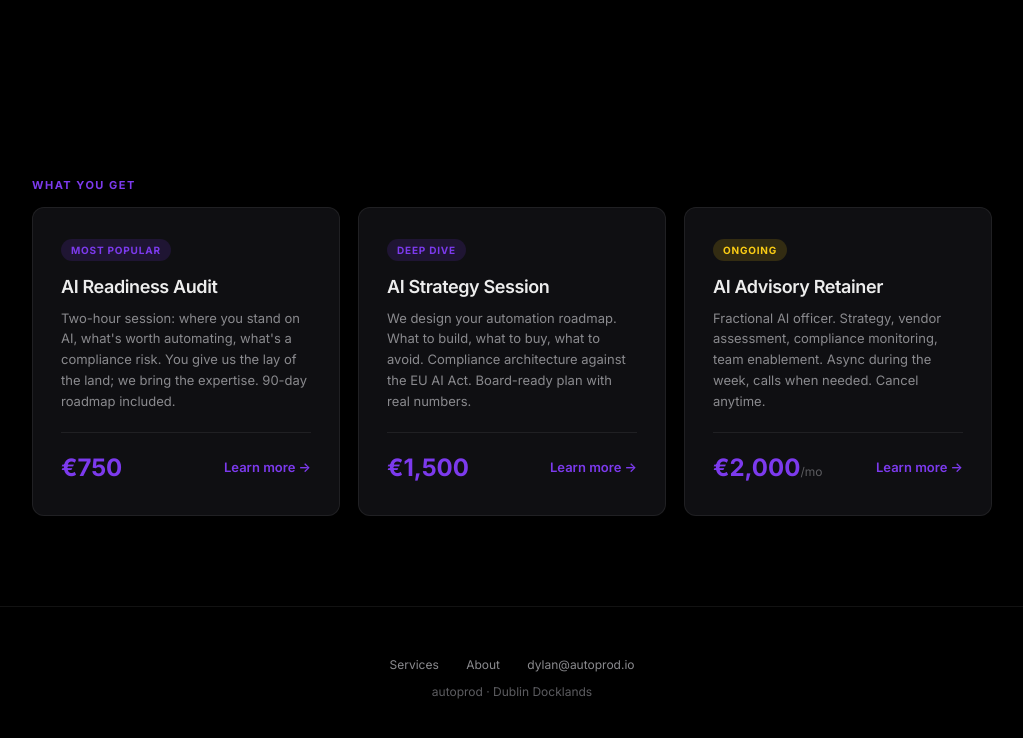
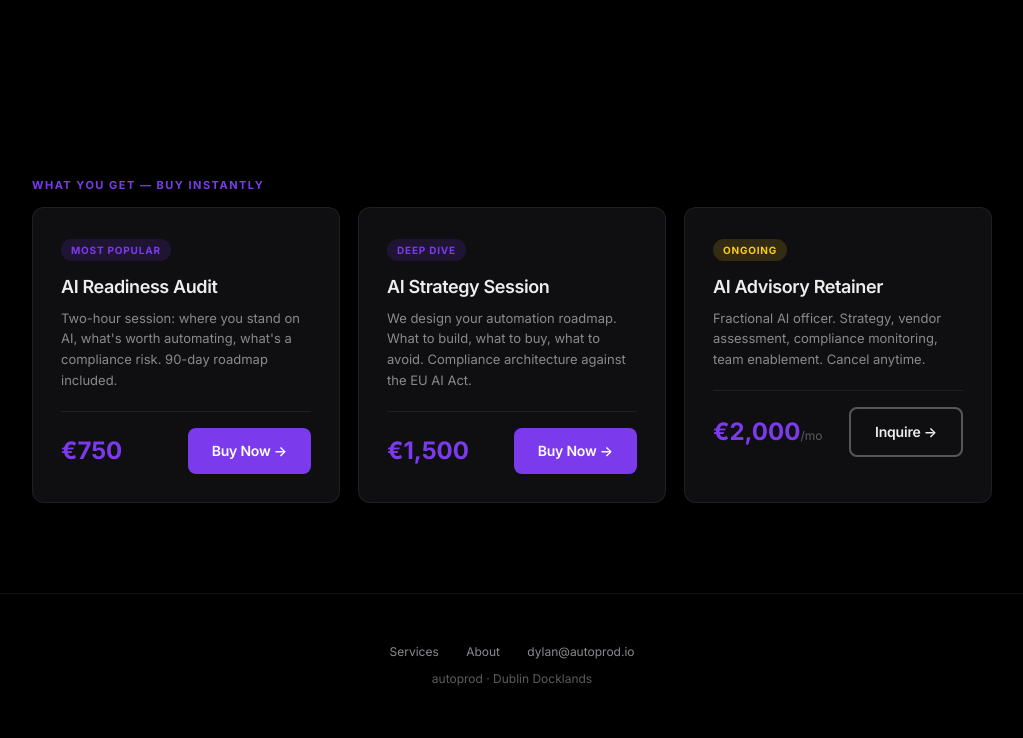
Before and after one commit to ClearyD98/n8n-automation, a website: page index.html in a window 1280 px wide. Shown: the part 1428-2166 px from the top of the page, without its empty margins (128-1151 px from the left). Drawn offline with Linux system fonts and the light colour scheme.

Commit message:
fix: Stripe buy buttons on homepage - AI Audit €750 + AI Strategy €1500

```diff
--- a/index.html
+++ b/index.html
@@ -22,35 +22,30 @@
 <script>window.dataLayer=window.dataLayer||[];function gtag(){dataLayer.push(arguments)}gtag('js',new Date());gtag('config','G-V2D0L1I5JZ')</script>
 </head>
 <body>
-
 <div class="glow" style="width:600px;height:600px;top:-200px;left:50%;transform:translateX(-50%);opacity:0.5"></div>
-
 <nav class="nav">
   <a href="/" class="nav-logo"><span>◈</span> autoprod</a>
   <div class="nav-links">
     <a href="/services">Services</a>
     <a href="/about">About</a>
-    <a href="/services" class="btn btn-primary" style="padding:8px 18px;font-size:12px">Get started</a>
+    <a href="#pricing" class="btn btn-primary" style="padding:8px 18px;font-size:12px">Buy now</a>
   </div>
 </nav>
-
 <div class="page">
   <section class="hero container">
     <h1 class="fade-in">AI adoption,<br><em>done properly.</em></h1>
     <p class="hero-sub fade-in" style="animation-delay:0.2s">Irish companies need to adopt AI — and they need to do it without getting fined. We handle both sides: strategy and compliance. Built by someone who's done this inside a global enterprise.</p>
     <p class="hero-meta fade-in" style="animation-delay:0.3s">Dublin Docklands · Flexible scheduling · In-person or Zoom</p>
     <div style="margin-top:32px" class="fade-in" style="animation-delay:0.4s">
-      <a href="/services" class="btn btn-primary">See what we do</a>
+      <a href="#pricing" class="btn btn-primary">See pricing & buy</a>
       <a href="/about" class="btn btn-ghost" style="margin-left:12px">Who you're working with</a>
     </div>
   </section>
-
   <section class="section container reveal">
     <div class="section-label">The opportunity</div>
     <h2>AI adoption and regulation are happening at the same time.</h2>
     <p class="lead">Irish companies want to use AI — to move faster, cut costs, win deals. But the EU AI Act means they can't just experiment. They need someone who understands both: what to build, and how to build it without creating regulatory risk. That's what we do.</p>
   </section>
-
   <section class="section container reveal">
     <div class="section-label">How we work</div>
     <div class="process">
@@ -60,50 +55,43 @@
       <div class="step reveal reveal-delay-3"><div class="step-num">4</div><h4>We deliver</h4><p>Concrete output. Not slideware.</p></div>
     </div>
   </section>
-
-  <section class="section container reveal">
-    <div class="section-label">What you get</div>
+  <section id="pricing" class="section container reveal">
+    <div class="section-label">What you get — buy instantly</div>
     <div class="cards">
       <div class="card reveal">
         <span class="card-badge badge-purple">Most popular</span>
         <h3>AI Readiness Audit</h3>
-        <p>Two-hour session: where you stand on AI, what's worth automating, what's a compliance risk. You give us the lay of the land; we bring the expertise. 90-day roadmap included.</p>
+        <p>Two-hour session: where you stand on AI, what's worth automating, what's a compliance risk. 90-day roadmap included.</p>
         <div class="card-footer">
           <div class="card-price">€750</div>
-          <a href="/services" class="card-link">Learn more →</a>
+          <a href="https://buy.stripe.com/9B67sM3AI8Ij4D91jK7ss0b" class="btn btn-primary" style="padding:12px 24px;font-size:14px;text-decoration:none;display:inline-block;border-radius:8px">Buy Now →</a>
         </div>
       </div>
       <div class="card reveal reveal-delay-1">
         <span class="card-badge badge-purple">Deep dive</span>
         <h3>AI Strategy Session</h3>
-        <p>We design your automation roadmap. What to build, what to buy, what to avoid. Compliance architecture against the EU AI Act. Board-ready plan with real numbers.</p>
+        <p>We design your automation roadmap. What to build, what to buy, what to avoid. Compliance architecture against the EU AI Act.</p>
         <div class="card-footer">
           <div class="card-price">€1,500</div>
-          <a href="/services" class="card-link">Learn more →</a>
+          <a href="https://buy.stripe.com/9B6fZi7QYcYz23v18Mc7ss0a" class="btn btn-primary" style="padding:12px 24px;font-size:14px;text-decoration:none;display:inline-block;border-radius:8px">Buy Now →</a>
         </div>
       </div>
       <div class="card reveal reveal-delay-2">
         <span class="card-badge badge-amber">Ongoing</span>
         <h3>AI Advisory Retainer</h3>
-        <p>Fractional AI officer. Strategy, vendor assessment, compliance monitoring, team enablement. Async during the week, calls when needed. Cancel anytime.</p>
+        <p>Fractional AI officer. Strategy, vendor assessment, compliance monitoring, team enablement. Cancel anytime.</p>
         <div class="card-footer">
           <div class="card-price">€2,000<span>/mo</span></div>
-          <a href="/services" class="card-link">Learn more →</a>
+          <a href="mailto:dylan@autoprod.io?subject=AI%20Advisory%20Retainer" class="btn btn-ghost" style="padding:12px 24px;font-size:14px;text-decoration:none;display:inline-block;border-radius:8px;border:2px solid rgba(255,255,255,0.3)">Inquire →</a>
         </div>
       </div>
     </div>
   </section>
-
   <footer class="footer">
-    <p>
-      <a href="/services">Services</a>
-      <a href="/about">About</a>
-      <a href="mailto:dylan@autoprod.io">dylan@autoprod.io</a>
-    </p>
+    <p><a href="/services">Services</a> <a href="/about">About</a> <a href="mailto:dylan@autoprod.io">dylan@autoprod.io</a></p>
     <p style="margin-top:8px">autoprod · Dublin Docklands</p>
   </footer>
 </div>
-
 <script>
 const observer = new IntersectionObserver(entries => {
   entries.forEach(e => { if (e.isIntersecting) e.target.classList.add('visible'); });
```
